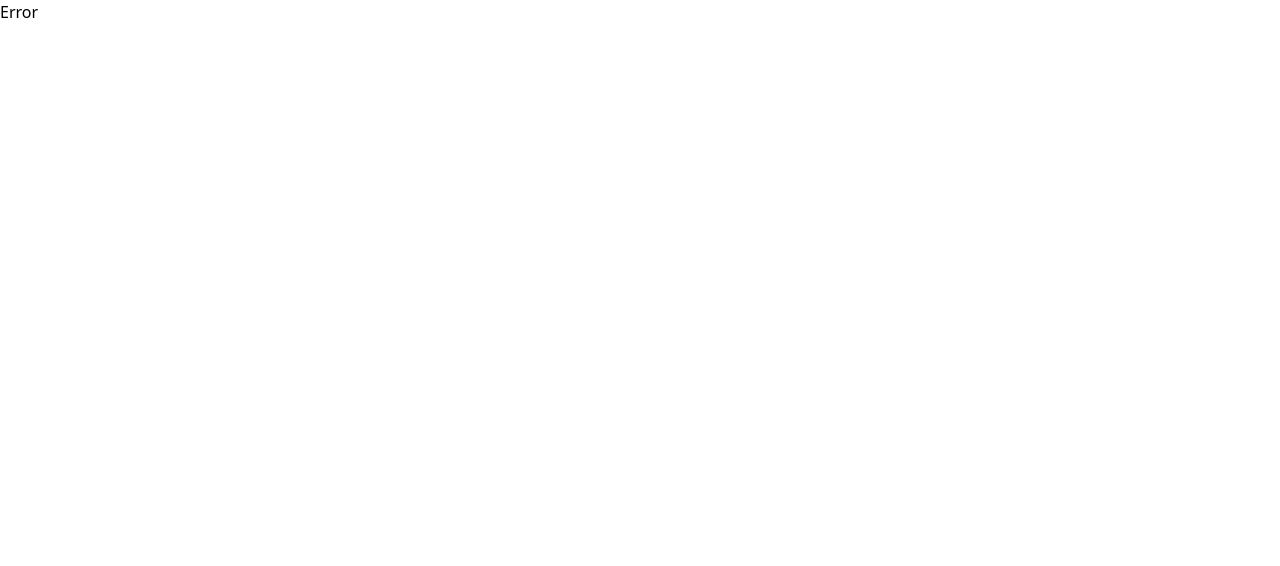
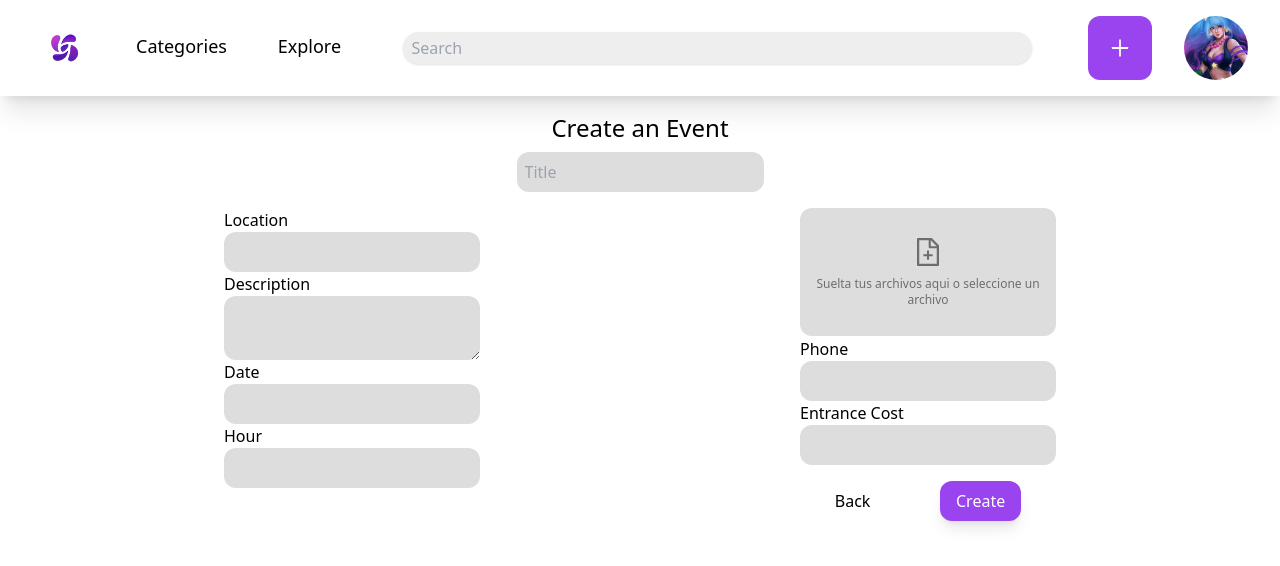
Before and after one commit to NatorWebDev/page-project-college, a React (Vite) app: page /create in a window 1280 px wide. Before the commit this address had no page. Shown: the top 566 px of the page. Built offline with nearby package versions, Linux system fonts and the light colour scheme.

Commit message:
added create section

```diff
--- a/src/App.jsx
+++ /dev/null
@@ -1,12 +0,0 @@
-
-function App() {
-
-
-  return (
-    <>
-      <div>Hello Sona</div>
-    </>
-  )
-}
-
-export default App
--- /dev/null
+++ b/src/components/Create.jsx
@@ -0,0 +1,66 @@
+import { Form, Link } from "react-router-dom";
+import { AiOutlineFileAdd } from "react-icons/ai";
+
+export default function Create() {
+  return (
+    <Form className="w-full flex-1 flex px-64 py-16 flex-col items-center">
+      <h2 className="text-2xl">Create an Event</h2>
+      <input
+        type="text"
+        className="input rounded-xl mt-8"
+        placeholder="Title"
+      />
+      <div className="w-full flex flex-1">
+        <div className="mt-16 flex-1 flex flex-col items-center">
+          <div className="flex flex-col w-256 ">
+            <label htmlFor="">Location</label>
+            <input type="text" className="input rounded-xl" placeholder="" />
+          </div>
+          <div className="flex flex-col w-256">
+            <label htmlFor="">Description</label>
+            <textarea className="input rounded-xl" placeholder="" />
+          </div>
+          <div className="flex flex-col w-256">
+            <label htmlFor="">Date</label>
+            <input type="text" className="input rounded-xl" placeholder="" />
+          </div>
+          <div className="flex flex-col w-256">
+            <label htmlFor="">Hour</label>
+            <input type="text" className="input rounded-xl" placeholder="" />
+          </div>
+        </div>
+
+        <div className="flex-1 mt-16 flex flex-col items-center">
+          <label
+            htmlFor="cover"
+            className="block w-256 h-128 input rounded-xl flex flex-col items-center justify-center p-16 cursor-pointer"
+          >
+            <AiOutlineFileAdd size={32} className="opacity-50 mb-8" />
+            <div className="text-center text-xs opacity-50">
+              Suelta tus archivos aqui o seleccione un archivo
+            </div>
+          </label>
+          <input
+            type="file"
+            name="cover"
+            id="cover"
+            className="w-[1px] h-[1px] opacity-0"
+          />
+
+          <div className="flex flex-col w-256">
+            <label htmlFor="">Phone</label>
+            <input type="text" className="input rounded-xl" placeholder="" />
+          </div>
+          <div className="flex flex-col w-256">
+            <label htmlFor="">Entrance Cost</label>
+            <input type="text" className="input rounded-xl" placeholder="" />
+          </div>
+        <div className="flex w-256 mt-16 justify-around items-center ">
+            <Link to='/' className="">Back</Link>
+            <input type="button" value="Create" className="py-8 px-16 cursor-pointer rounded-xl bg-primary text-white transition-all duration-100 hover:bg-[#8833dd] shadow-lg" />
+        </div>
+        </div>
+      </div>
+    </Form>
+  );
+}
--- a/src/components/NavBar.jsx
+++ b/src/components/NavBar.jsx
@@ -1,12 +1,13 @@
 import React from "react";
 import { Link } from "react-router-dom";
+import {AiOutlinePlus} from 'react-icons/ai'
 
 export default function NavBar() {
   return (
-    <nav className="w-full h-96 shadow-xl  px-16 flex items-center ">
-      <div className="w-64 h-64 rounded-full flex place-center overflow-hidden">
+    <nav className="w-full h-96 shadow-xl  px-32 flex items-center ">
+      <Link to='/' className="w-64 h-64 rounded-full flex place-center overflow-hidden">
         <img src="logo.png" alt="logo" className="w-full h-full" />
-      </div>
+      </Link>
       <ul className="flex flex-[2]  mx-24">
         <li className="ml-16 hover:text-primary transition-all duration-100 text-lg flex-[1]">
           <Link to="/categories">Categories</Link>
@@ -15,11 +16,13 @@
           <Link to="/Explore">Explore</Link>
         </li>
         <li className="flex items-center flex-[5]">
-          <input type="text" placeholder="Search" className="shadow outline-none rounded-2xl p-4 px-8 w-full" />
+          <input type="text" placeholder="Search" className="shadow outline-none rounded-2xl p-4 px-8 w-full bg-[#eee]" />
         </li>
       </ul>
 
-      <Link to='/create' className="w-64 h-64 bg-primary rounded-xl flex text-white items-center justify-center mr-16"></Link>
+      <Link to='create' className="w-64 h-64 bg-primary rounded-xl flex text-white items-center justify-center mx-32">
+       <AiOutlinePlus size={24}/>
+      </Link>
       <Link to='/profile' className="w-64 h-64 rounded-full flex place-center overflow-hidden">
         <img src="Profile.jpg" alt="profile" className="w-full h-full object-cover " />
       </Link>
--- a/src/routes/Feed.jsx
+++ b/src/routes/Feed.jsx
@@ -1,7 +1,13 @@
 import NavBar from "../components/NavBar";
+import { Outlet } from "react-router-dom";
 
 export default function Feed() {
   return (
-    <NavBar />
+    <div className="w-full h-screen overflow-hidden flex flex-col">
+      <NavBar />
+      <Outlet/>
+    </div>
+
+
   )
 }
```
Also changed, not shown: src/main.jsx (+7 -0 lines).
